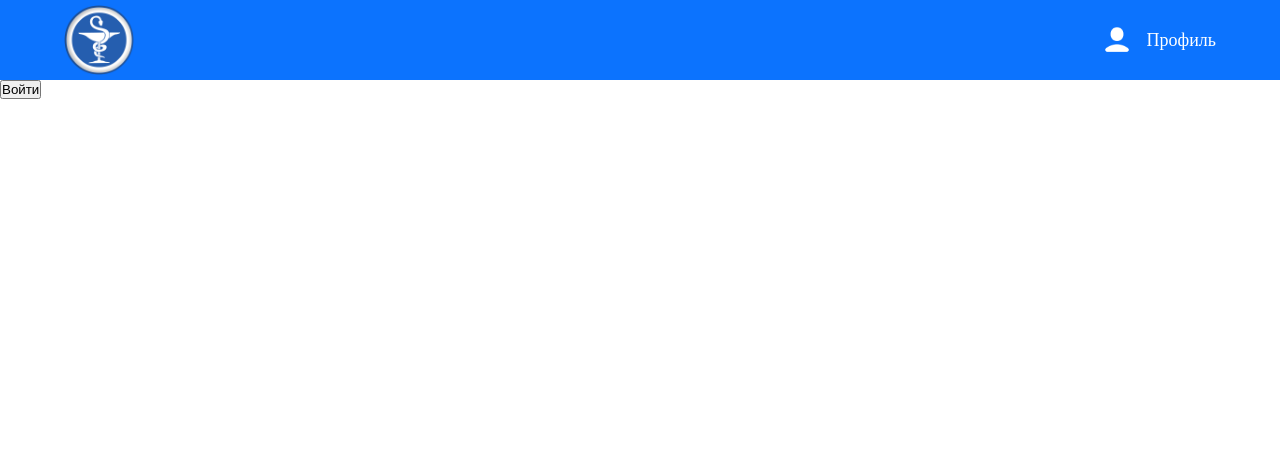
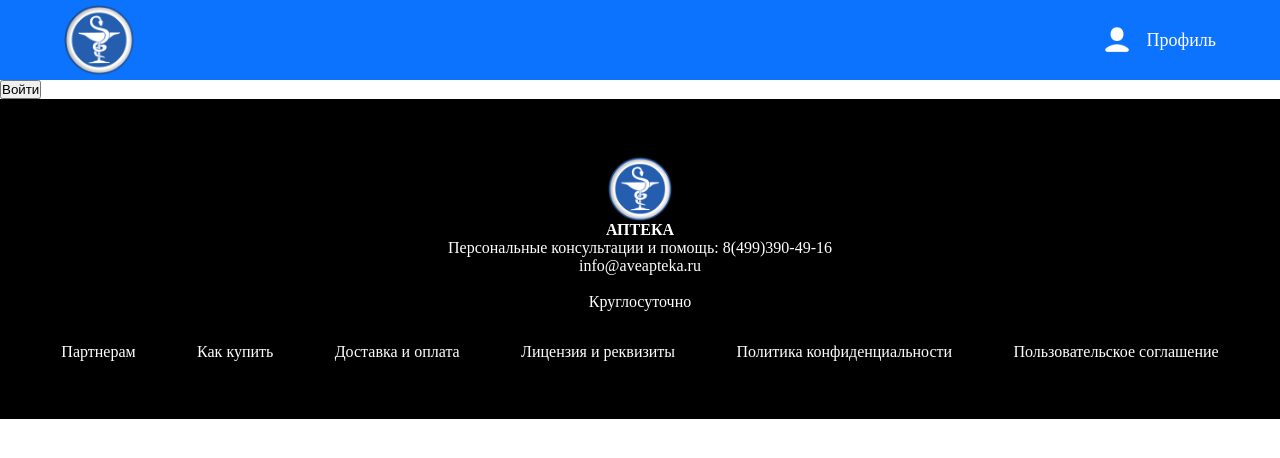
Before and after one commit to KhasievI/pharmacy-front, a React (Create React App) app: page / in a window 1280 px wide. Shown: the top 458 px of the page. Built offline with nearby package versions, Linux system fonts and the light colour scheme; no server answers.

Commit message:
сверстал footer

```diff
--- a/src/App.js
+++ b/src/App.js
@@ -12,6 +12,7 @@ import { Registrate } from './pages/Registrate/Registrate'
 import { Login } from './pages/Login/Login'
 import { HomePage } from './pages/HomePage/HomePage'
 import { PersonalArea } from './pages/PersonalArea/PersonalArea'
+import Footer from './components/Footer/Footer'
 
 
 function App() {
@@ -30,6 +31,7 @@ function App() {
         <Route path='/registrate' element={<Registrate />} />
         <Route path='/login' element={<Login />} />
       </Routes>
+      <Footer/>
       <ToastContainer position='bottom-right' />
     </div>
   )
--- a/src/components/Footer/Footer.jsx
+++ b/src/components/Footer/Footer.jsx
@@ -1,11 +1,42 @@
 import React from 'react';
+import styles from './Footer.module.scss'
 
 const Footer = () => {
-    return (
-        <div>
+  return (
+    <footer className={styles.footer}>
+      <div className={styles.wrapper}>
 
+        <div className={styles.logo}>
+          <div>
+            <img src="apteka12.png" alt="" />
+            <b>АПТЕКА</b>
+          </div>
+          <div>
+            <a href="tel:+74950000000">
+              <span>Персональные консультации и помощь:</span>
+              <span>{' '}8(499)390-49-16</span>
+              <br />
+            </a>
+            <a href="mailto:info@aveapteka.ru">
+              <span>info@aveapteka.ru</span>
+            </a>
+            <br />
+            <div>Круглосуточно</div>
+          </div>
         </div>
-    );
+
+        <ul className={styles.menu}>
+          <li><a href="/partners" >Партнерам</a></li>
+          <li><a href="/about/howto/">Как купить</a></li>
+          <li><a href="/about/delivery/">Доставка и оплата</a></li>
+          <li><a href="/pages/license/">Лицензия и реквизиты</a></li>
+          <li><a href="/pages/privacy/">Политика конфиденциальности</a></li>
+          <li><a href="/pages/term-of-use/">Пользовательское соглашение</a></li>
+        </ul>
+
+      </div>
+    </footer>
+  );
 };
 
 export default Footer;
--- a/src/components/Footer/Footer.module.scss
+++ b/src/components/Footer/Footer.module.scss
@@ -0,0 +1,39 @@
+.footer {
+  background-color: black;
+  height: 20em;
+  color: white;
+  display: flex;
+  justify-content: center;
+  align-items: center;
+  .wrapper {
+    width: 100%;
+    .logo {
+      display: flex;
+      flex-direction: column;
+      div {
+        display: flex;
+        flex-direction: column;
+        align-items: center;
+        img {
+          width: 5%;
+        }
+        a {
+          span {
+            color: white;
+          }
+        }
+      }
+    }
+    .menu {
+      margin-top: 2rem;
+      display: flex;
+      justify-content: space-evenly;
+      align-items: center;
+      text-decoration: none;
+      list-style-type: none;
+      a {
+        color: white;
+      }
+    }
+  }
+}
--- a/src/pages/PersonalArea/PersonalArea.jsx
+++ b/src/pages/PersonalArea/PersonalArea.jsx
@@ -37,23 +37,11 @@ export const PersonalArea = () => {
   const categories = useSelector((state) => state.category.categories);
   const { status } = useSelector((state) => state.medicine)
 
-  console.log('status', status);
-
   useEffect(() => {
     if (status) {
       toast(status)
     }
   }, [status])
-
-  console.log('pharmacy', pharmacy);
-
-  useEffect(() => {
-    dispatch(getPharmacy(id))
-  }, [])
-
-  useEffect(() => {
-    dispatch(getPharmacy())
-  }, [dispatch])
 
   useEffect(() => {
     dispatch(getPharmacies())
--- a/src/redux/features/pharmacySlice.js
+++ b/src/redux/features/pharmacySlice.js
@@ -29,12 +29,8 @@ export const registratePharmacy = createAsyncThunk(
       }),
     });
     const res = await response.json();
-    console.log(res);
       if (res.token) {
       window.localStorage.setItem('token', res.token)
-    }
-    if (res.message) {
-      return thunkAPI.rejectWithValue(response);
     }
     return res;
   }
```
